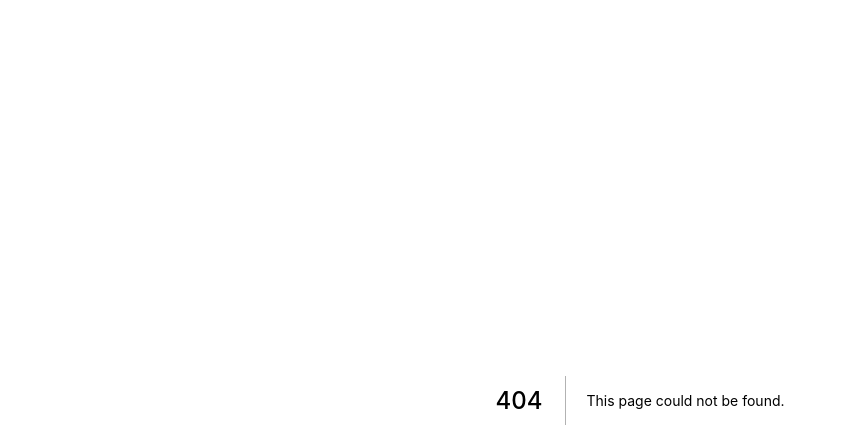
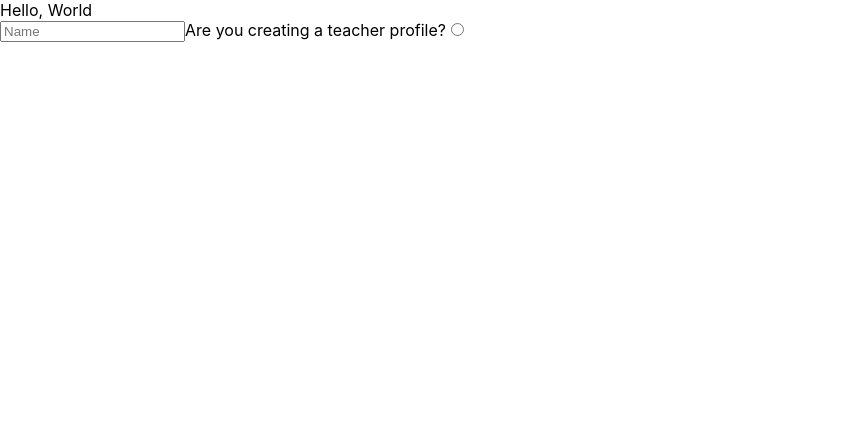
Before and after one commit to zbarovsky/help-wanted-frontend, a Next.js app: page /profileedit in a window 1280 px wide. Before the commit this address had no page. Shown: the top 448 px of the page, without its empty margins (0-847 px from the left). Built offline with nearby package versions, Linux system fonts and the light colour scheme.

Commit message:
still building edit profile

```diff
--- /dev/null
+++ b/pages/profileedit.tsx
@@ -0,0 +1,49 @@
+import * as React from "react";
+import { useEffect, useState, FormEvent } from 'react'
+import axios from 'axios'
+import * as ReactDOM from "react-dom";
+
+
+
+const ProfileEdit: React.FC = function () {
+    let hello: string = "Hello, World"
+    let [name, setName] = useState('')
+    let [isTeacher, setIsTeacher] = useState(false)
+    let [bio, setBio] = useState('')
+    let [interests, setInterests] = useState('')
+    let [instrumentsPlayed, setInstrumentsPlayed] = useState('')
+    let [avatar, setAvatar] = useState('')
+
+
+    // Handle submit
+    let handleSubmit = (e: FormEvent) => {
+        e.preventDefault()
+
+        // Form data
+        let data: object = {
+            name,
+            isTeacher,
+            bio,
+            interests,
+            instrumentsPlayed,
+            avatar
+        }
+
+        axios.post(`http://localhost:3001/users/profile`, data)
+
+    }
+
+    return (
+        <div>
+            {hello}
+            <form onSubmit={handleSubmit}>
+                <input type="text" name="name" id="name" placeholder="Name" onChange={(e: FormEvent<HTMLInputElement>) => setName(e.currentTarget.value)}/>
+                <label for="isTeacher">Are you creating a teacher profile?</label>
+                <input type="radio" name="isTeacher" id="isTeacher" value="true" onChange={(e: FormEvent<HTMLInputElement>) => setIsTeacher(e.currentTarget.value)}/>
+
+            </form>
+        </div>
+    )
+}
+
+export default ProfileEdit
```
Also changed, not shown: pages/profileCreate.tsx (deleted, +0 -7 lines).
